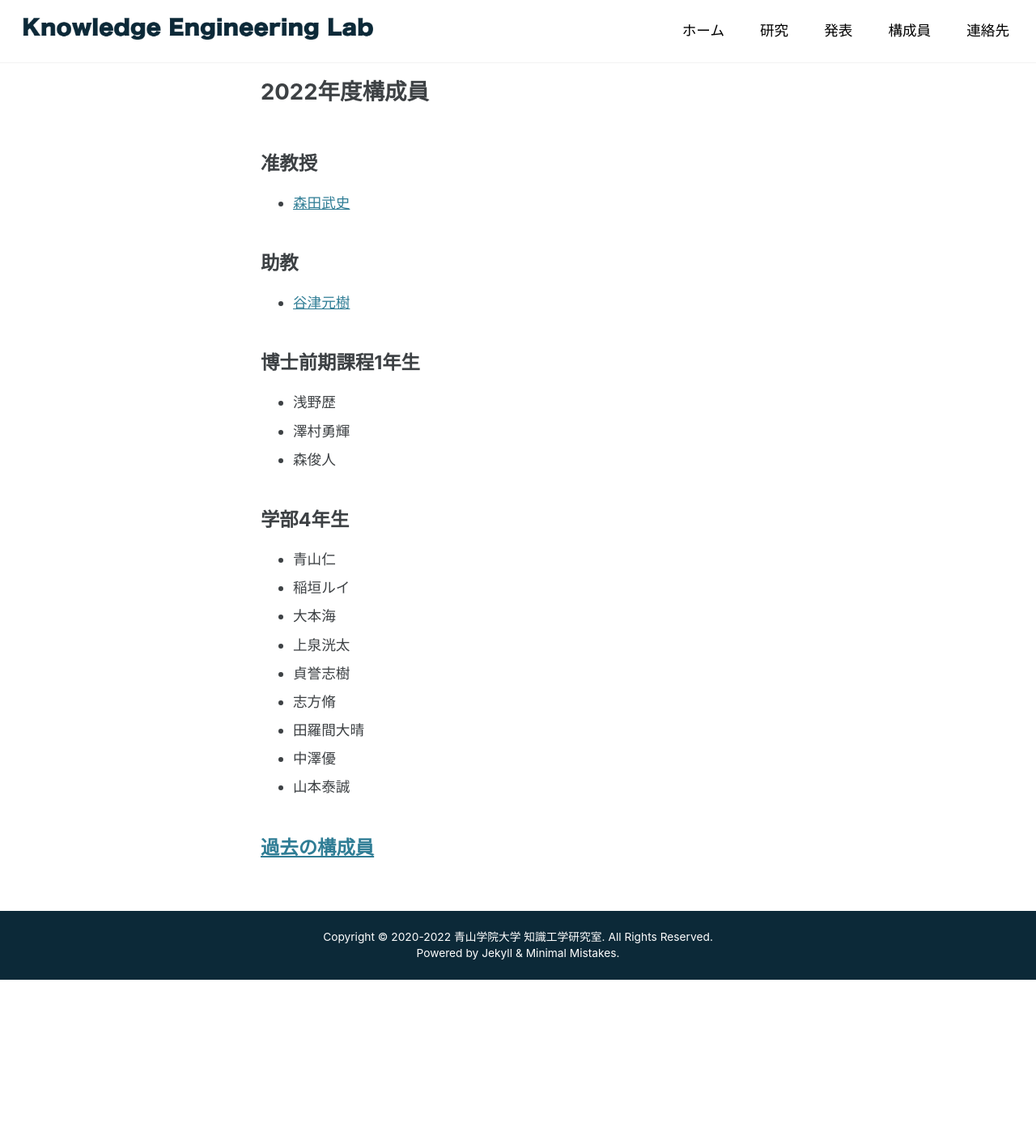
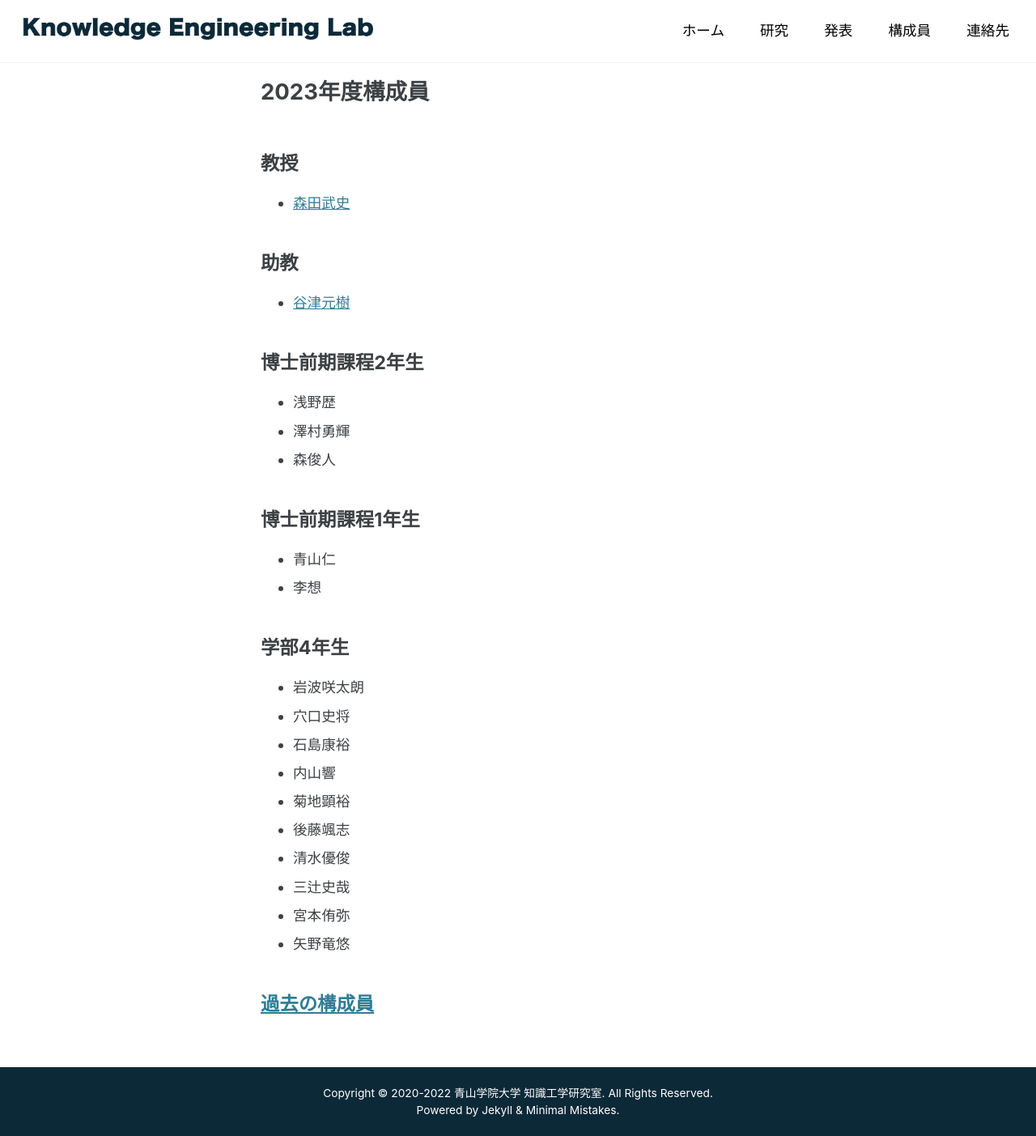
Before and after one commit to ke-lab-it-agu/ke-lab-it-agu.github.io, a Jekyll site: the page built from members.md, in a window 1280 px wide. Shown: the whole page at 81% size. Built offline with Jekyll 4.4.1, drawn with Linux system fonts in a browser that asks for light colours; cached includes are drawn as plain includes; before the commit the page ends 1210 px from its top, so only the background shows below that.

Commit message:
update index, members, alumni, contact pages

```diff
--- a/members.md
+++ b/members.md
@@ -1,27 +1,32 @@
 ---
-title: 2022年度構成員
+title: 2023年度構成員
 layout: single
 ---
-### 准教授
+### 教授
 * [森田武史](https://takeshi-morita.jp/index-ja.html)
 
 ### 助教
 * [谷津元樹](https://researchmap.jp/m-yatsu)
 
-### 博士前期課程1年生
+### 博士前期課程2年生
 * 浅野歴
 * 澤村勇輝
 * 森俊人
 
+### 博士前期課程1年生
+* 青山仁
+* 李想
+
 ### 学部4年生
-* 青山仁
-* 稲垣ルイ
-* 大本海
-* 上泉洸太
-* 貞誉志樹
-* 志方脩
-* 田羅間大晴
-* 中澤優
-* 山本泰誠
+* 岩波咲太朗
+* 穴口史将
+* 石島康裕
+* 内山響
+* 菊地顕裕
+* 後藤颯志
+* 清水優俊
+* 三辻史哉
+* 宮本侑弥
+* 矢野竜悠
 
 ### [過去の構成員]({{site.baseurl}}/alumni)
```
Also changed, not shown: alumni.md (+12 -0 lines), contact.md (+1 -1 lines), index.md (+3 -0 lines), 6 other files.
